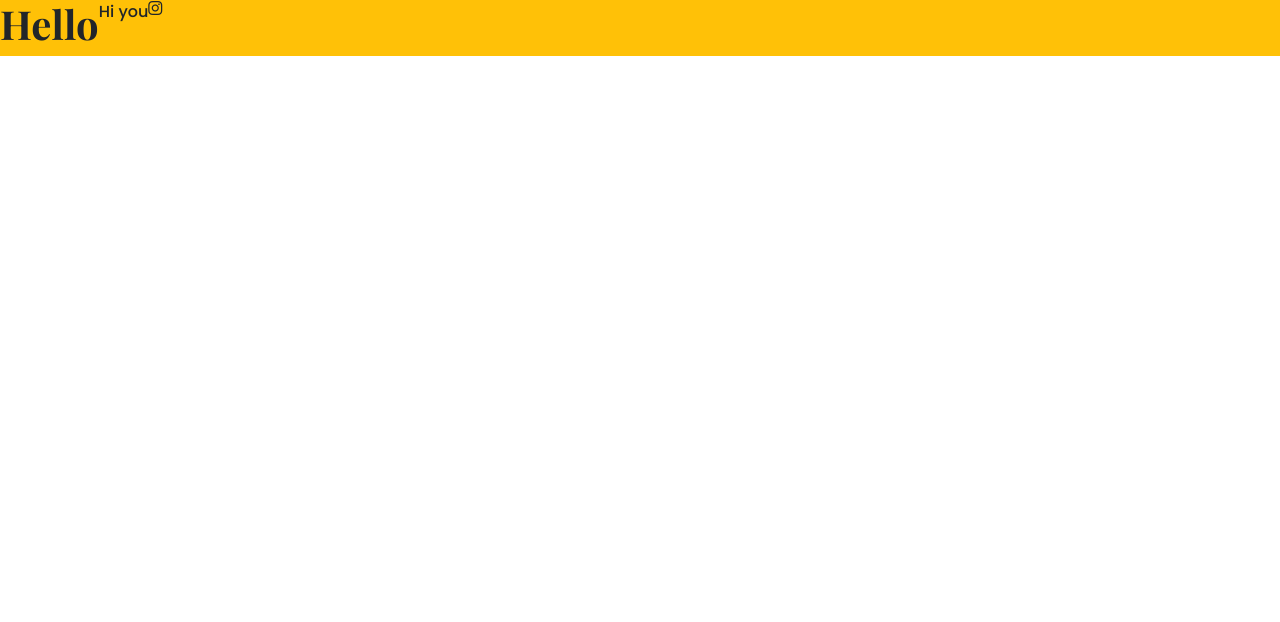
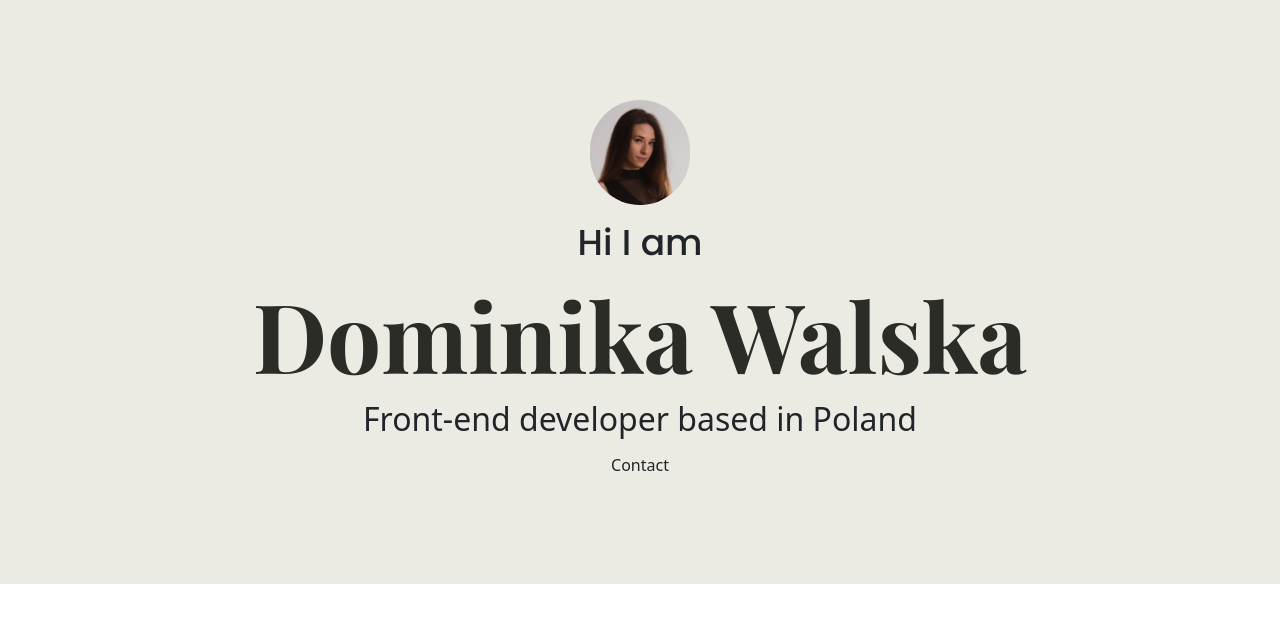
Before and after one commit to dominikawalska/portfolio-project-responsive, a plain HTML site: page index.html in a window 1280 px wide. Drawn offline with nearby package versions, Linux system fonts and the light colour scheme.

Commit message:
Designed page hero

```diff
--- a/app.css
+++ b/app.css
@@ -1,12 +1,35 @@
 :root {
   --basic-font: "Poppins", sans-serif;
   --headings-font: "Playfair Display", serif;
+  --primary-color: #ebebe3;
+  --secondary-color: #2b2b28;
 }
 
 h1 {
   font-family: var(--headings-font);
   font-weight: bold;
+  font-size: 96px;
+  color: var(--secondary-color);
 }
+
 p {
   font-family: var(--basic-font);
 }
+.page-hero p {
+  font-family: var(--basic-font);
+  line-height: 1;
+  font-size: 36px;
+}
+
+.page-hero {
+  text-align: center;
+  background-color: #ebebe3;
+  padding: 100px 20px;
+}
+
+.main-picture {
+  width: 100px;
+  height: auto;
+  border-radius: 50px;
+  margin-bottom: 20px;
+}
--- a/index.html
+++ b/index.html
@@ -24,10 +24,16 @@
     <title>Document</title>
   </head>
   <body>
-    <div class="d-flex bg-warning">
-      <h1>Hello</h1>
-      <p>Hi you</p>
-      <i class="fab fa-instagram"></i>
+    <div class="page-hero">
+      <img
+        src="src/my-picture.jpg"
+        class="main-picture img-fluid mx-auto d-block"
+        alt="Picture of Dominika Walska"
+      />
+      <p>Hi I am</p>
+      <h1>Dominika Walska</h1>
+      <h2>Front-end developer based in Poland</h2>
+      <a href="#" class="btn btn-branding">Contact</a>
     </div>
   </body>
 </html>
```
Also changed, not shown: src/my-picture.jpg (added).
